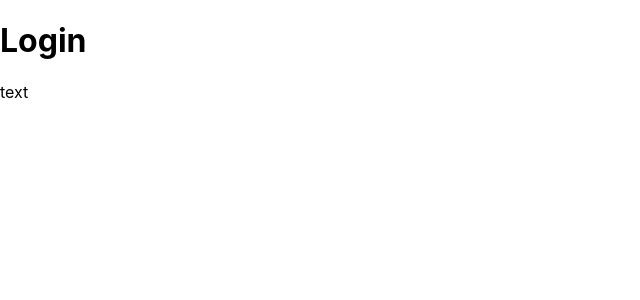
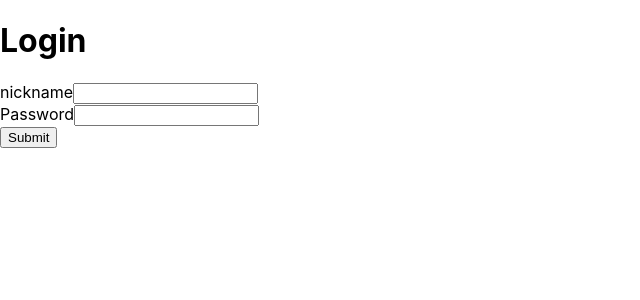
Before and after one commit to superpuper32/dom-react-redux-project-lvl4, a React (Create React App) app in the folder frontend/: page /login in a window 1280 px wide. Shown: the top 300 px of the page, without its empty margins (0-640 px from the left). Built offline with nearby package versions, Linux system fonts and the light colour scheme.

Commit message:
step-2: formik & login form added

```diff
--- a/frontend/package.json
+++ b/frontend/package.json
@@ -7,6 +7,7 @@
     "@testing-library/jest-dom": "^5.17.0",
     "@testing-library/react": "^13.4.0",
     "@testing-library/user-event": "^13.5.0",
+    "formik": "^2.4.3",
     "react": "^18.2.0",
     "react-dom": "^18.2.0",
     "react-router-dom": "^6.15.0",
--- a/frontend/src/Components/Login.jsx
+++ b/frontend/src/Components/Login.jsx
@@ -1,10 +1,41 @@
 import React from 'react';
+import { Formik, Form, Field } from 'formik';
 
 export const Login = () => {
     return (
         <>
             <h1>Login</h1>
-            <p>text</p>
+            <Formik
+                initialValues={{ nickname: "", password: "" }}
+                onSubmit={({ setSubmitting }) => {
+                    console.log("Form is validated! Submitting the form...");
+                    setSubmitting(false);
+                }}
+                >
+                {() => (
+                    <Form>
+                        <div className="form-group">
+                            <label htmlFor="nickname">nickname</label>
+                            <Field
+                            type="nickname"
+                            name="nickname"
+                            className="form-control"
+                            />
+                        </div>
+
+                        <div className="form-group">
+                            <label htmlFor="password">Password</label>
+                            <Field
+                            type="password"
+                            name="password"
+                            className="form-control"
+                            />
+                        </div>
+
+                        <button type="submit">Submit</button>
+                    </Form>
+                )}
+            </Formik>
         </>
     );
 };
```
Also changed, not shown: 1 other file (tests, documents, lock files or other folders).
